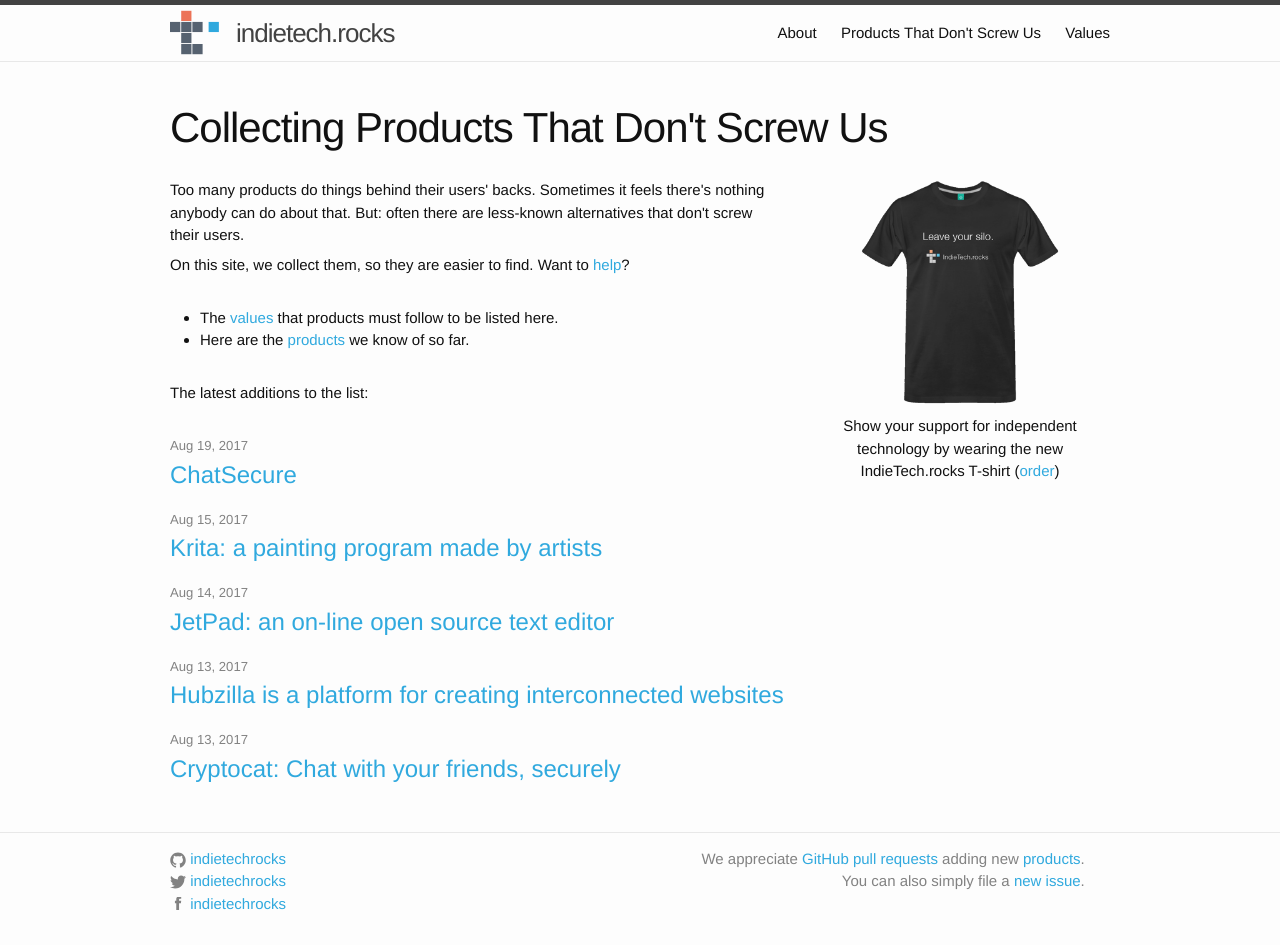
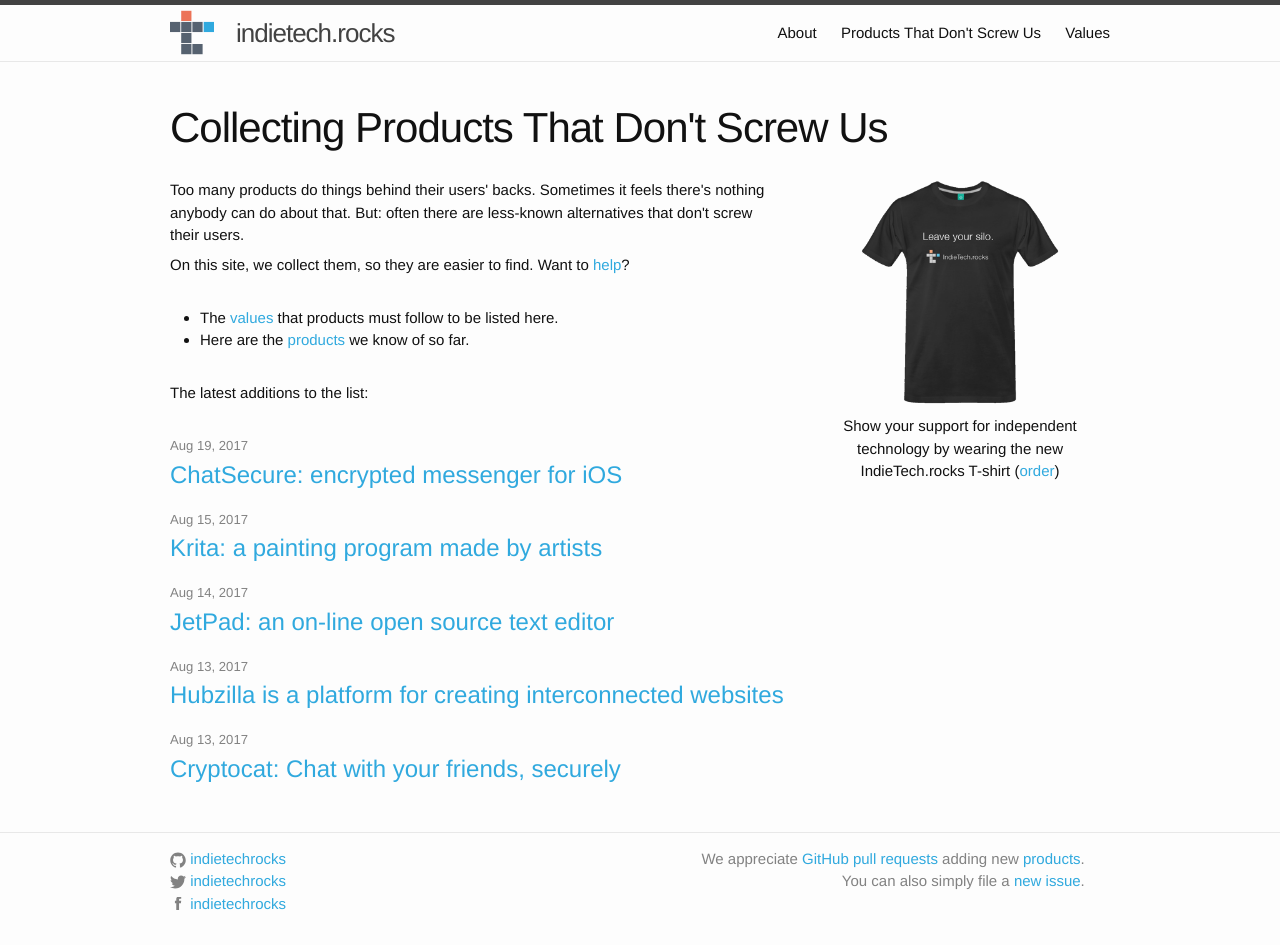
Before and after one commit to indietechrocks/indietech.rocks, a Jekyll site: the page built from index.html, in a window 1280 px wide. Built offline with Jekyll 4.4.1, drawn with Linux system fonts in a browser that asks for light colours.

Commit message:
Better headline

```diff
--- a/_posts/2017-08-19-chatsecure.markdown
+++ b/_posts/2017-08-19-chatsecure.markdown
@@ -1,6 +1,6 @@
 ---
 layout: post
-title:  "ChatSecure"
+title:  "ChatSecure: encrypted messenger for iOS"
 date:   2017-08-19 23:58:22 +0000
 categories: update
 ---
```
